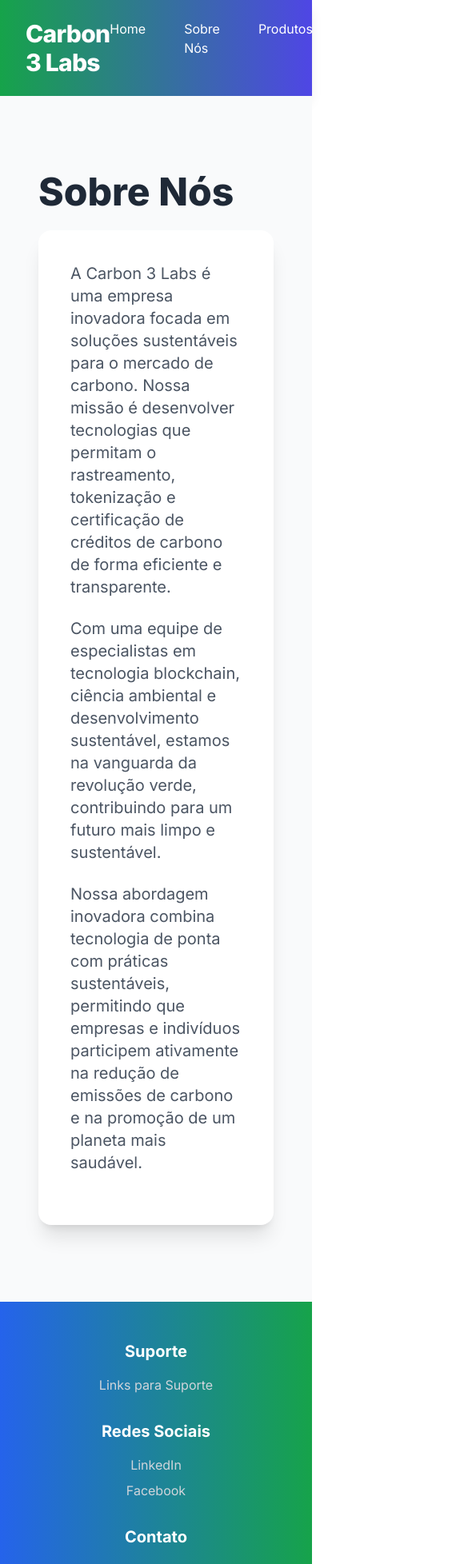
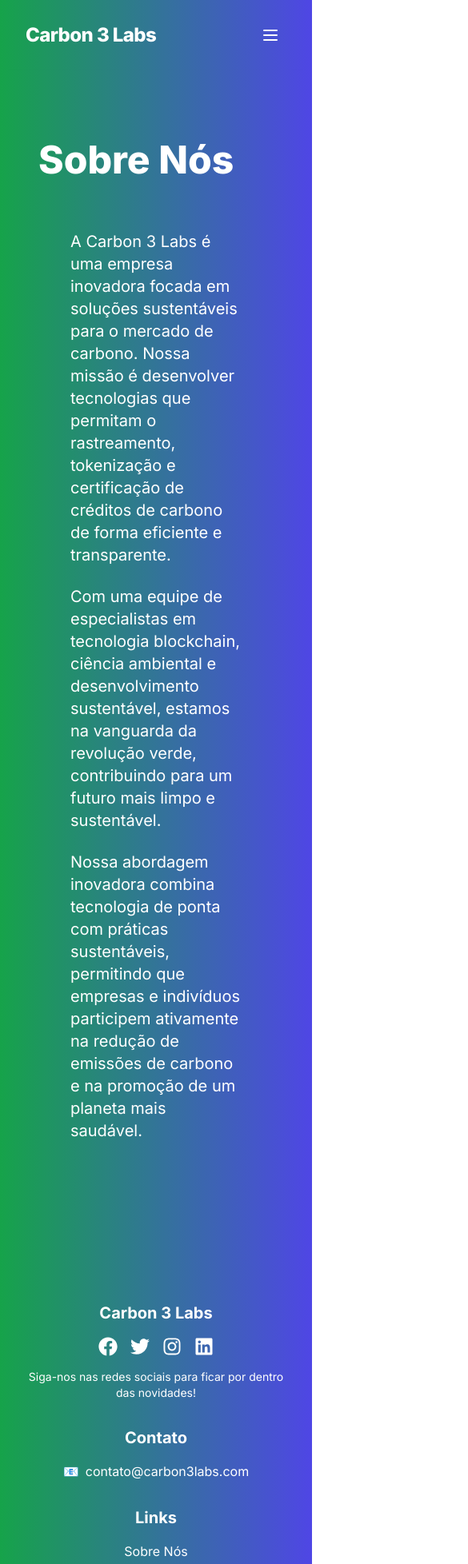
Before and after one commit to carbon-tree/landing-page, a Next.js app: page /about in a window 390 px wide. Shown: the top 1956 px of the page at 80% size, 585 px wide, since content can reach past the window. Built offline with nearby package versions, Linux system fonts and the light colour scheme.

Commit message:
WIP on main

```diff
--- a/app/about/page.tsx
+++ b/app/about/page.tsx
@@ -1,20 +1,20 @@
 export default function About() {
   return (
     <section className="container mx-auto py-16 px-4">
-      <h1 className="text-5xl font-extrabold mb-6 text-gray-800">Sobre Nós</h1>
-      <div className="bg-white p-10 rounded-2xl shadow-xl">
-        <p className="text-xl mb-6 text-gray-600">
+      <h1 className="text-5xl font-extrabold mb-6 text-white">Sobre Nós</h1>
+      <div className="p-10">
+        <p className="text-xl mb-6 text-white">
           A Carbon 3 Labs é uma empresa inovadora focada em soluções
           sustentáveis para o mercado de carbono. Nossa missão é desenvolver
           tecnologias que permitam o rastreamento, tokenização e certificação
           de créditos de carbono de forma eficiente e transparente.
         </p>
-        <p className="text-xl mb-6 text-gray-600">
+        <p className="text-xl mb-6 text-white">
           Com uma equipe de especialistas em tecnologia blockchain, ciência
           ambiental e desenvolvimento sustentável, estamos na vanguarda da
           revolução verde, contribuindo para um futuro mais limpo e sustentável.
         </p>
-        <p className="text-xl mb-6 text-gray-600">
+        <p className="text-xl mb-6 text-white">
           Nossa abordagem inovadora combina tecnologia de ponta com práticas
           sustentáveis, permitindo que empresas e indivíduos participem
           ativamente na redução de emissões de carbono e na promoção de um
--- a/app/layout.tsx
+++ b/app/layout.tsx
@@ -21,7 +21,7 @@
       <body className={`${inter.className} antialiased`}>
         <div className="flex flex-col min-h-screen">
           <Header />
-          <main className="flex-grow bg-gray-50">{children}</main>
+          <main className="flex-grow bg-gradient-to-r from-green-600 to-indigo-600 text-white py-6 shadow-lg">{children}</main>
           <Footer />
         </div>
       </body>
--- a/app/product/page.tsx
+++ b/app/product/page.tsx
@@ -42,7 +42,7 @@
 export default function Product() {
   return (
     <section className="container mx-auto py-16 px-4">
-      <h1 className="text-5xl font-extrabold mb-12 text-gray-800 text-center">
+      <h1 className="text-5xl font-extrabold mb-12 text-white text-center">
         Nossos Produtos
       </h1>
       <div className="grid grid-cols-1 md:grid-cols-2 lg:grid-cols-3 gap-8">
@@ -59,7 +59,7 @@
               className="w-full h-64 object-cover"
             />
             <div className="p-6">
-              <h2 className="text-2xl font-bold mb-2 text-gray-800">
+              <h2 className="text-2xl font-bold mb-2 text-white">
                 {product.name}
               </h2>
               <p className="text-gray-700 mb-4">{product.description}</p>
--- a/components/Footer.tsx
+++ b/components/Footer.tsx
@@ -1,53 +1,64 @@
+import { FaFacebook, FaTwitter, FaInstagram, FaLinkedin } from 'react-icons/fa';
+
 export default function Footer() {
   return (
-    <footer className="bg-gradient-to-r from-blue-600 to-green-600 text-gray-300 py-12">
+    <footer className="bg-gradient-to-r from-green-600 to-indigo-600 text-white py-12">
       <div className="container mx-auto px-4">
         <div className="grid grid-cols-1 md:grid-cols-3 gap-8">
           <div className="text-center md:text-left">
-            <h3 className="font-bold text-xl text-white mb-4">Suporte</h3>
+            <h3 className="font-bold text-xl text-white mb-4">Carbon 3 Labs</h3>
+            <div className="flex justify-center md:justify-start space-x-4 mb-4">
+              <a href="#" className="hover:text-gray-300 transition duration-300 text-2xl">
+                <FaFacebook />
+              </a>
+              <a href="#" className="hover:text-gray-300 transition duration-300 text-2xl">
+                <FaTwitter />
+              </a>
+              <a href="#" className="hover:text-gray-300 transition duration-300 text-2xl">
+                <FaInstagram />
+              </a>
+              <a href="#" className="hover:text-gray-300 transition duration-300 text-2xl">
+                <FaLinkedin />
+              </a>
+            </div>
+            <p className="text-sm">Siga-nos nas redes sociais para ficar por dentro das novidades!</p>
+          </div>
+
+          <div className="text-center md:text-left">
+            <h3 className="font-bold text-xl text-white mb-4">Contato</h3>
+            <div className="space-y-2">
+              <p className="flex items-center justify-center md:justify-start">
+                <span className="mr-2">📧</span>
+                contato@carbon3labs.com
+              </p>
+            </div>
+          </div>
+
+          <div className="text-center md:text-left">
+            <h3 className="font-bold text-xl text-white mb-4">Links</h3>
             <ul className="space-y-2">
               <li>
-                <a
-                  href="#"
-                  className="hover:text-white transition duration-300"
-                >
-                  Links para Suporte
+                <a href="/about" className="hover:text-gray-300 transition duration-300">
+                  Sobre Nós
+                </a>
+              </li>
+              <li>
+                <a href="/team" className="hover:text-gray-300 transition duration-300">
+                  Equipe
+                </a>
+              </li>
+              <li>
+                <a href="/product" className="hover:text-gray-300 transition duration-300">
+                  Produtos
                 </a>
               </li>
             </ul>
           </div>
 
-          <div className="text-center md:text-left">
-            <h3 className="font-bold text-xl text-white mb-4">Redes Sociais</h3>
-            <ul className="space-y-2">
-              <li>
-                <a
-                  href="#"
-                  className="hover:text-white transition duration-300"
-                >
-                  LinkedIn
-                </a>
-              </li>
-              <li>
-                <a
-                  href="#"
-                  className="hover:text-white transition duration-300"
-                >
-                  Facebook
-                </a>
-              </li>
-            </ul>
-          </div>
-
-          <div className="text-center md:text-left">
-            <h3 className="font-bold text-xl text-white mb-4">Contato</h3>
-            <p className="mb-2">Email: contato@empresa.com</p>
-            <p>Telefone: (11) 99999-9999</p>
-          </div>
         </div>
 
         <div className="mt-8 pt-8 border-t border-gray-700 text-center text-sm">
-          <p>&copy; 2024 Carbon 3 Labs. Todos os direitos reservados.</p>
+          <p>&copy; {new Date().getFullYear()} Carbon 3 Labs. Todos os direitos reservados.</p>
         </div>
       </div>
     </footer>
--- a/components/Header.tsx
+++ b/components/Header.tsx
@@ -1,14 +1,44 @@
 import Link from "next/link";
+import { useState } from "react";
 
 export default function Header() {
+  const [isMenuOpen, setIsMenuOpen] = useState(false);
+
   return (
     <header className="bg-gradient-to-r from-green-600 to-indigo-600 text-white py-6 shadow-lg">
-      <div className="container mx-auto px-4 flex justify-between items-center">
-        {/* Logotipo */}
-        <h1 className="text-3xl font-extrabold tracking-tight">
+      <div className="container mx-auto px-4">
+        <div className="flex justify-between items-center">
+          <Link href="/">
+            <h1 className="text-2xl md:text-3xl font-extrabold tracking-tight">
               Carbon 3 Labs
             </h1>
-        <nav>
+          </Link>
+
+          {/* Mobile menu button */}
+          <button
+            onClick={() => setIsMenuOpen(!isMenuOpen)}
+            className="md:hidden p-2"
+            aria-label="Toggle menu"
+          >
+            <svg
+              className="w-6 h-6"
+              fill="none"
+              strokeLinecap="round"
+              strokeLinejoin="round"
+              strokeWidth="2"
+              viewBox="0 0 24 24"
+              stroke="currentColor"
+            >
+              {isMenuOpen ? (
+                <path d="M6 18L18 6M6 6l12 12" />
+              ) : (
+                <path d="M4 6h16M4 12h16M4 18h16" />
+              )}
+            </svg>
+          </button>
+
+          {/* Desktop Navigation */}
+          <nav className="hidden md:block">
             <ul className="flex space-x-8">
               <li>
                 <Link
@@ -46,6 +76,67 @@
             </ul>
           </nav>
         </div>
+
+        {/* Mobile Navigation */}
+        <nav className={`md:hidden ${isMenuOpen ? 'block' : 'hidden'} mt-4`}>
+          <ul className="flex flex-col space-y-4">
+            <li>
+              <Link
+                href="/"
+                className="block hover:text-yellow-300 transition-colors duration-200"
+                onClick={() => setIsMenuOpen(false)}
+              >
+                Home
+              </Link>
+            </li>
+            <li>
+              <Link
+                href="/about"
+                className="block hover:text-gray-400"
+                onClick={() => setIsMenuOpen(false)}
+              >
+                Sobre Nós
+              </Link>
+            </li>
+            <li>
+              <Link
+                href="/product"
+                className="block hover:text-gray-400"
+                onClick={() => setIsMenuOpen(false)}
+              >
+                Produtos
+              </Link>
+            </li>
+            <li>
+              <Link
+                href="/team"
+                className="block hover:text-gray-400"
+                onClick={() => setIsMenuOpen(false)}
+              >
+                Equipe
+              </Link>
+            </li>
+            <li>
+              <Link
+                href="/success-stories"
+                className="block hover:text-gray-400"
+                onClick={() => setIsMenuOpen(false)}
+              >
+                Casos de Sucesso
+              </Link>
+            </li>
+            <li>
+              <Link
+                href="/contact"
+                className="block hover:text-gray-400"
+                onClick={() => setIsMenuOpen(false)}
+              >
+                Contato
+              </Link>
+            </li>
+          </ul>
+        </nav>
+      </div>
     </header>
   );
 }
--- a/components/MainSection.tsx
+++ b/components/MainSection.tsx
@@ -4,9 +4,8 @@
 
 export default function MainSection() {
   return (
-    <main className="bg-gray-50">
+    <main>
       <HeroSection />
-      <AboutSection />
       <CarbonometerSection />
     </main>
   );
--- a/components/sections/AboutSection.tsx
+++ /dev/null
@@ -1,11 +0,0 @@
-export default function AboutSection() {
-  return (
-    <section className="container mx-auto p-4">
-      <h2 className="text-4xl font-bold mb-8 text-center text-gray-800">Sobre Nós</h2>
-      <p className="text-center text-gray-600 text-xl max-w-3xl mx-auto leading-relaxed">
-        Nossa empresa está focada em entregar soluções inovadoras para o
-        mercado, com uma abordagem moderna e focada em resultados.
-      </p>
-    </section>
-  );
-}
--- a/components/sections/HeroSection.tsx
+++ b/components/sections/HeroSection.tsx
@@ -8,7 +8,7 @@
         Aqui está a nossa visão e valores, com uma história de sucesso e
         crescimento.
       </p>
-      <button className="bg-green-400 hover:bg-yellow-300 text-gray-900 py-3 px-8 rounded-full font-bold transition duration-300 transform hover:scale-105">
+      <button className="bg-green-400 hover:bg-geen-300 text-gray-900 py-3 px-8 rounded-full font-bold transition duration-300 transform hover:scale-105">
         Conheça-nos
       </button>
     </div>
```
Also changed, not shown: app/[locale]/en/common.json (added, +32 -0 lines), app/[locale]/pt/common.json (added, +32 -0 lines). Lines whose indentation alone changed are shown as unchanged.
